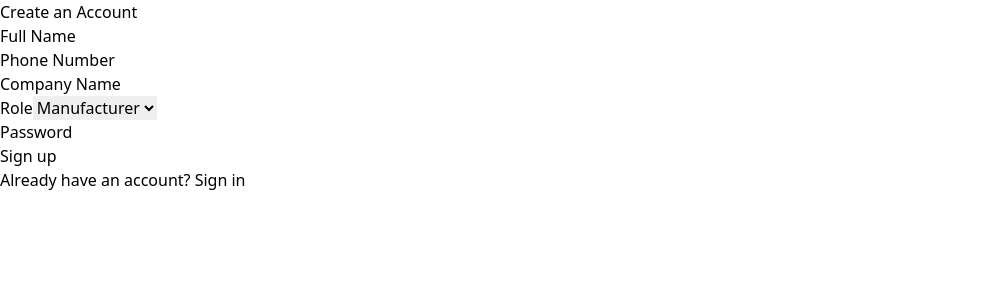
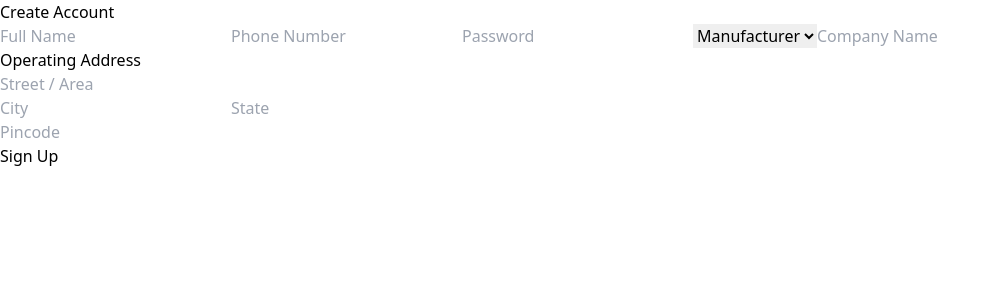
Before and after one commit to aditikeshri5/FLEET-1-FRONTEND, a React (Vite) app: page /signup in a window 1280 px wide. Shown: the top 300 px of the page, without its empty margins (0-1000 px from the left). Built offline with nearby package versions, Linux system fonts and the light colour scheme.

Commit message:
feat: add detailed address fields (street, city, state, pincode) to signup form

```diff
--- a/src/pages/Auth/Signup.tsx
+++ b/src/pages/Auth/Signup.tsx
@@ -1,20 +1,23 @@
 import React, { useState } from 'react';
-import { useNavigate, Link } from 'react-router-dom';
-import { useAuth } from '../../context/AuthContext';
+import { useNavigate } from 'react-router-dom';
+import api from '../../services/api';
 
 const Signup: React.FC = () => {
+  const navigate = useNavigate();
   const [formData, setFormData] = useState({
     full_name: '',
     phone: '',
     password: '',
     role: 'manufacturer',
     company_name: '',
+    // 👇 NEW DETAILED ADDRESS FIELDS
+    street: '',
+    city: '',
+    state: '',
+    pincode: '',
   });
+
   const [error, setError] = useState('');
-  const [isLoading, setIsLoading] = useState(false);
-
-  const { signup } = useAuth();
-  const navigate = useNavigate();
 
   const handleChange = (e: React.ChangeEvent<HTMLInputElement | HTMLSelectElement>) => {
     setFormData({ ...formData, [e.target.name]: e.target.value });
@@ -22,124 +25,54 @@ const Signup: React.FC = () => {
 
   const handleSubmit = async (e: React.FormEvent) => {
     e.preventDefault();
-    setError('');
-    setIsLoading(true);
-
     try {
-      await signup(formData);
-      // AuthContext automatically logs them in after signup, so we route them based on role
-      const role = localStorage.getItem('user_role');
-      if (role) {
-        navigate(`/${role}`);
-      }
+      await api.post('/auth/signup', formData);
+      alert("Registration Successful!");
+      navigate('/login');
     } catch (err: any) {
-      setError(err.response?.data?.detail || 'An error occurred during signup');
-    } finally {
-      setIsLoading(false);
+      setError(err.response?.data?.detail || "Signup failed");
     }
   };
 
   return (
-    <div className="min-h-screen bg-gray-50 flex flex-col justify-center py-12 sm:px-6 lg:px-8">
-      <div className="sm:mx-auto sm:w-full sm:max-w-md">
-        <h2 className="mt-6 text-center text-3xl font-extrabold text-gray-900">
-          Create an Account
-        </h2>
-      </div>
+    <div className="min-h-screen flex items-center justify-center bg-gray-100 p-4">
+      <form onSubmit={handleSubmit} className="bg-white p-8 rounded-lg shadow-md w-full max-w-md space-y-4">
+        <h2 className="text-2xl font-bold text-center">Create Account</h2>
 
-      <div className="mt-8 sm:mx-auto sm:w-full sm:max-w-md">
-        <div className="bg-white py-8 px-4 shadow sm:rounded-lg sm:px-10 border border-gray-200">
-          <form className="space-y-4" onSubmit={handleSubmit}>
-            {error && (
-              <div className="bg-red-50 border border-red-200 text-red-600 text-sm p-3 rounded">
-                {error}
-              </div>
-            )}
+        {error && <p className="text-red-500 text-sm text-center">{error}</p>}
 
-            <div>
-              <label className="block text-sm font-medium text-gray-700">Full Name</label>
-              <input
-                type="text"
-                name="full_name"
-                required
-                value={formData.full_name}
-                onChange={handleChange}
-                className="mt-1 block w-full px-3 py-2 border border-gray-300 rounded-md shadow-sm focus:ring-[#D97706] focus:border-[#D97706] sm:text-sm"
-              />
-            </div>
+        <input name="full_name" placeholder="Full Name" onChange={handleChange} required className="w-full border p-2 rounded" />
+        <input name="phone" placeholder="Phone Number" onChange={handleChange} required className="w-full border p-2 rounded" />
+        <input name="password" type="password" placeholder="Password" onChange={handleChange} required className="w-full border p-2 rounded" />
 
-            <div>
-              <label className="block text-sm font-medium text-gray-700">Phone Number</label>
-              <input
-                type="text"
-                name="phone"
-                required
-                value={formData.phone}
-                onChange={handleChange}
-                className="mt-1 block w-full px-3 py-2 border border-gray-300 rounded-md shadow-sm focus:ring-[#D97706] focus:border-[#D97706] sm:text-sm"
-              />
-            </div>
-
-            <div>
-              <label className="block text-sm font-medium text-gray-700">Company Name</label>
-              <input
-                type="text"
-                name="company_name"
-                required
-                value={formData.company_name}
-                onChange={handleChange}
-                className="mt-1 block w-full px-3 py-2 border border-gray-300 rounded-md shadow-sm focus:ring-[#D97706] focus:border-[#D97706] sm:text-sm"
-              />
-            </div>
-
-            <div>
-              <label className="block text-sm font-medium text-gray-700">Role</label>
-              <select
-                name="role"
-                value={formData.role}
-                onChange={handleChange}
-                className="mt-1 block w-full px-3 py-2 border border-gray-300 rounded-md shadow-sm focus:ring-[#D97706] focus:border-[#D97706] sm:text-sm bg-white"
-              >
+        <select name="role" value={formData.role} onChange={handleChange} className="w-full border p-2 rounded bg-white">
           <option value="manufacturer">Manufacturer</option>
           <option value="transporter">Transporter</option>
           <option value="operations">Operations</option>
           <option value="admin">Admin</option>
         </select>
+
+        <input name="company_name" placeholder="Company Name" onChange={handleChange} required className="w-full border p-2 rounded" />
+
+        {/* 👇 THE FOUR ADDRESS FIELDS (Only for Manu/Trans) 👇 */}
+        {(formData.role === 'manufacturer' || formData.role === 'transporter') && (
+          <div className="space-y-4 pt-2">
+            <p className="text-sm font-semibold text-gray-600 border-b pb-1">Operating Address</p>
+            <input name="street" placeholder="Street / Area" onChange={handleChange} required className="w-full border p-2 rounded" />
+
+            <div className="grid grid-cols-2 gap-2">
+              <input name="city" placeholder="City" onChange={handleChange} required className="border p-2 rounded" />
+              <input name="state" placeholder="State" onChange={handleChange} required className="border p-2 rounded" />
             </div>
 
-            <div>
-              <label className="block text-sm font-medium text-gray-700">Password</label>
-              <input
-                type="password"
-                name="password"
-                required
-                value={formData.password}
-                onChange={handleChange}
-                className="mt-1 block w-full px-3 py-2 border border-gray-300 rounded-md shadow-sm focus:ring-[#D97706] focus:border-[#D97706] sm:text-sm"
-              />
+            <input name="pincode" placeholder="Pincode" onChange={handleChange} required className="w-full border p-2 rounded" />
           </div>
+        )}
 
-            <div>
-              <button
-                type="submit"
-                disabled={isLoading}
-                className="w-full flex justify-center py-2 px-4 border border-transparent rounded-md shadow-sm text-sm font-medium text-white bg-[#1B2A4A] hover:bg-[#111c33] focus:outline-none focus:ring-2 focus:ring-offset-2 focus:ring-[#1B2A4A] disabled:opacity-50"
-              >
-                {isLoading ? 'Creating account...' : 'Sign up'}
+        <button type="submit" className="w-full bg-blue-600 text-white py-2 rounded font-bold hover:bg-blue-700 mt-4">
+          Sign Up
         </button>
-            </div>
       </form>
-
-          <div className="mt-6 text-center">
-            <p className="text-sm text-gray-600">
-              Already have an account?{' '}
-              <Link to="/" className="font-medium text-[#D97706] hover:text-[#b46205]">
-                Sign in
-              </Link>
-            </p>
-          </div>
-        </div>
-      </div>
     </div>
   );
 };
--- a/src/pages/Operations/AssignTransporter.tsx
+++ b/src/pages/Operations/AssignTransporter.tsx
@@ -17,18 +17,18 @@ const AssignTransporter: React.FC = () => {
   useEffect(() => {
     const fetchData = async () => {
       try {
-        // 1. Fetch Shipment details (filter client-side since no specific endpoint exists)
+        // Fetch specific shipment details
         const shipRes = await api.get('/shipments/');
         const foundShipment = shipRes.data.find((s: any) => s.id === shipmentId);
         if (!foundShipment) throw new Error("Shipment not found");
         setShipment(foundShipment);
 
-        // 2. Fetch all transporters for the dropdown
+        // Fetch the list of transporters (now unfiltered from backend)
         const transRes = await api.get('/transporters/');
-        // Filter out inactive ones just to be safe
-        setTransporters(transRes.data.filter((t: any) => t.is_active !== false));
+        setTransporters(transRes.data);
       } catch (err: any) {
-        setError("Failed to load data. " + err.message);
+        setError("Failed to load data. Check backend connection.");
+        console.error(err);
       } finally {
         setLoading(false);
       }
@@ -46,7 +46,7 @@ const AssignTransporter: React.FC = () => {
     const userId = localStorage.getItem('user_id');
 
     try {
-      // 1. Call the Assignment API (Uses Query Params!)
+      // 1. Post to Assignments Table
       await api.post('/assignments/', null, {
         params: {
           shipment_id: shipmentId,
@@ -55,82 +55,83 @@ const AssignTransporter: React.FC = () => {
         }
       });
 
-      // 2. Sneaky Frontend Hack: Force the status to 'assigned' because the backend forgot to!
+      // 2. Update Shipment Status to 'assigned'
       await api.post('/status/', null, {
         params: {
           shipment_id: shipmentId,
           status: 'assigned',
-          location: 'Operations Hub',
+          city: 'Operations Hub', // Simple string payload
           updated_by: userId
         }
       });
 
-      // Kick back to dashboard on success
+      // Redirect back to dashboard
       navigate('/operations');
     } catch (err: any) {
       console.error(err);
-      setError("Failed to assign transporter. Check console.");
+      setError("Assignment failed. Check console for details.");
     } finally {
       setIsSubmitting(false);
     }
   };
 
-  if (loading) return <div className="p-6">Loading assignment terminal...</div>;
+  if (loading) return <div className="p-6 text-gray-600">Loading Network Data...</div>;
 
   return (
-    <div className="max-w-3xl mx-auto space-y-6">
+    <div className="max-w-3xl mx-auto space-y-6 py-8">
       <div className="flex items-center justify-between border-b border-gray-200 pb-4">
         <h1 className="text-2xl font-bold text-gray-900">Assign Transporter</h1>
-        <button onClick={() => navigate(-1)} className="text-sm text-gray-500 hover:text-gray-700">
-          &larr; Back
+        <button onClick={() => navigate(-1)} className="text-sm text-blue-600 hover:underline">
+          &larr; Return to Dashboard
         </button>
       </div>
 
-      {error && <div className="bg-red-50 text-red-700 p-4 rounded-md border border-red-200">{error}</div>}
+      {error && (
+        <div className="bg-red-50 text-red-700 p-4 rounded-md border border-red-200">
+          {error}
+        </div>
+      )}
 
-      {/* Shipment Summary Card */}
+      {/* Shipment Preview Card */}
       {shipment && (
-        <div className="bg-[#1B2A4A] text-white rounded-lg p-6 shadow-sm">
-          <h3 className="text-sm text-gray-300 uppercase tracking-wider font-bold mb-4">Shipment Target</h3>
-          <div className="flex justify-between items-end">
-            <div>
-              <p className="text-2xl font-bold mb-1">{shipment.shipment_code}</p>
-              <p className="text-gray-300">{shipment.pickup_city} &rarr; {shipment.receiver_city}</p>
-            </div>
-            <div className="text-right">
-              <p className="text-sm text-gray-300">Package</p>
-              <p className="font-semibold">{shipment.quantity} units, {shipment.weight}kg</p>
-            </div>
+        <div className="bg-gray-900 text-white rounded-lg p-6 shadow-md">
+          <p className="text-xs uppercase tracking-widest text-gray-400 mb-1">Active Shipment</p>
+          <div className="flex justify-between items-center">
+            <h2 className="text-xl font-mono font-bold">{shipment.shipment_code}</h2>
+            <p className="text-sm font-medium">{shipment.pickup_city} to {shipment.receiver_city}</p>
           </div>
         </div>
       )}
 
-      {/* Assignment Form */}
-      <form onSubmit={handleSubmit} className="bg-white shadow-sm rounded-lg border border-gray-200 p-6 space-y-6">
+      {/* Selection Form */}
+      <form onSubmit={handleSubmit} className="bg-white shadow-sm rounded-lg border border-gray-200 p-8 space-y-6">
         <div>
-          <label className="block text-sm font-medium text-gray-700 mb-2">Select Transport Company</label>
+          <label className="block text-sm font-semibold text-gray-700 mb-3">
+            Choose Transport Company
+          </label>
           <select
-            className="w-full px-4 py-3 border border-gray-300 rounded-md shadow-sm focus:ring-[#D97706] focus:border-[#D97706] bg-white text-gray-900"
+            className="w-full px-4 py-3 border border-gray-300 rounded-md focus:ring-2 focus:ring-blue-500 bg-white text-gray-900 outline-none"
             value={selectedTransporter}
             onChange={(e) => setSelectedTransporter(e.target.value)}
             required
           >
-            <option value="" disabled>-- Choose a Transporter from the Network --</option>
+            <option value="" disabled>-- Select Verified Transporter --</option>
             {transporters.map(t => (
               <option key={t.id} value={t.id}>
-                {t.company_name} (Operating in: {t.operating_city})
+                {/* JUST THE COMPANY NAME AS REQUESTED */}
+                {t.company_name || "Private Transporter"}
               </option>
             ))}
           </select>
         </div>
 
-        <div className="flex justify-end pt-4 border-t border-gray-100">
+        <div className="pt-4">
           <button
             type="submit"
             disabled={isSubmitting || !selectedTransporter}
-            className="inline-flex justify-center py-2 px-6 border border-transparent shadow-sm text-sm font-medium rounded-md text-white bg-blue-600 hover:bg-blue-700 focus:outline-none focus:ring-2 focus:ring-offset-2 focus:ring-blue-500 disabled:opacity-50"
+            className="w-full py-3 px-6 rounded-md text-white font-bold bg-blue-600 hover:bg-blue-700 transition-colors disabled:opacity-50"
           >
-            {isSubmitting ? 'Assigning...' : 'Lock Assignment'}
+            {isSubmitting ? 'Processing...' : 'Confirm & Lock Assignment'}
           </button>
         </div>
       </form>
--- a/src/pages/Transporter/StatusUpdate.tsx
+++ b/src/pages/Transporter/StatusUpdate.tsx
@@ -18,19 +18,17 @@ const StatusUpdate: React.FC = () => {
     setError('');
 
     try {
-      try {
+      // 100% clean API call, using 'city' instead of 'location'
       await api.post('/status/', null, {
         params: {
           shipment_id: shipmentId,
           status: status,
-            location: city, // Sending 'location' to temporarily satisfy the backend
+          city: city,
           updated_by: localStorage.getItem('user_id')
         }
       });
-      } catch (backendErr) {
-        console.warn("Backend 500 error caught, but proceeding.", backendErr);
-      }
 
+      // Route back to the dashboard after updating
       navigate('/transporter');
     } catch (err: any) {
       console.error(err);
```
Lines whose indentation alone changed are shown as unchanged.
